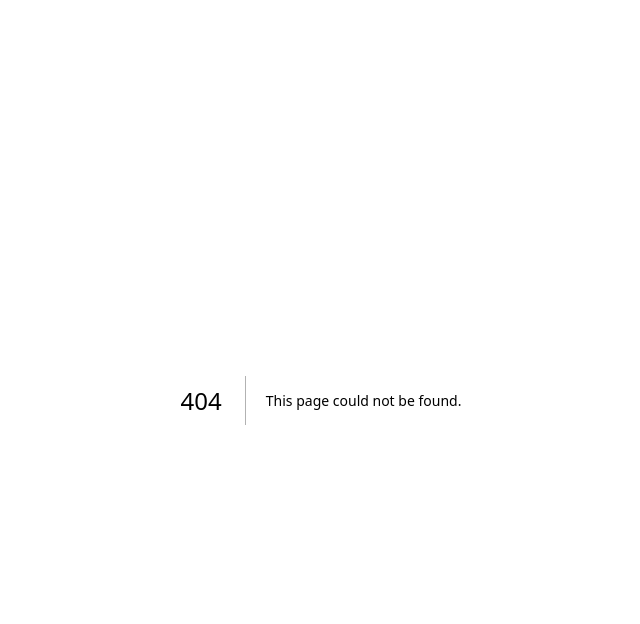
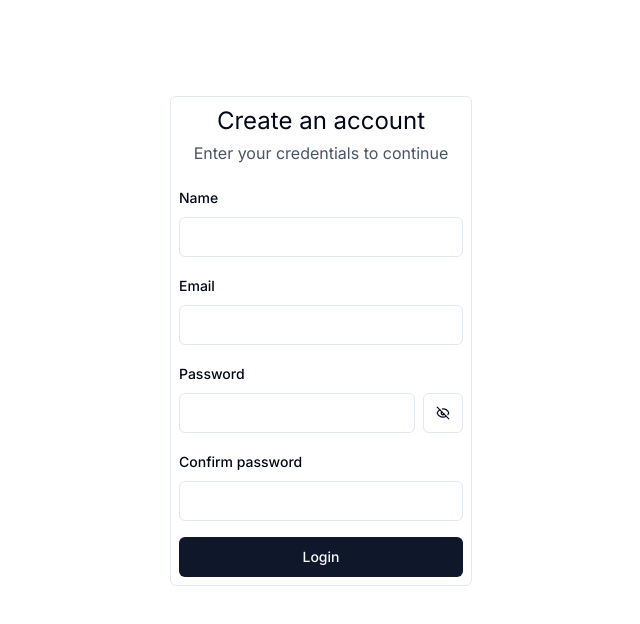
Before and after one commit to Code-Of-The-Future-Hackathon/code-of-the-future-2023-cryptonite-coders, a Next.js app: page /signup in a window 1280 px wide. Before the commit this address had no page. Shown: the top 624 px of the page, without its empty margins (319-959 px from the left). Built offline with nearby package versions, Linux system fonts and the light colour scheme.

Commit message:
feat: Create login and signup page

```diff
--- /dev/null
+++ b/app/login/page.tsx
@@ -0,0 +1,9 @@
+import React from "react";
+import { Login } from "@/components/forms/login";
+export default function LoginPage() {
+    return (
+        <main className="flex min-h-screen flex-col items-center justify-between p-24">
+            <Login />
+        </main>
+    );
+}
--- /dev/null
+++ b/app/signup/page.tsx
@@ -0,0 +1,9 @@
+import React from "react";
+import { Register } from "@/components/forms/register";
+export default function SignupPage() {
+    return (
+        <main className="flex min-h-screen flex-col items-center justify-between p-24">
+            <Register />
+        </main>
+    );
+}
```
